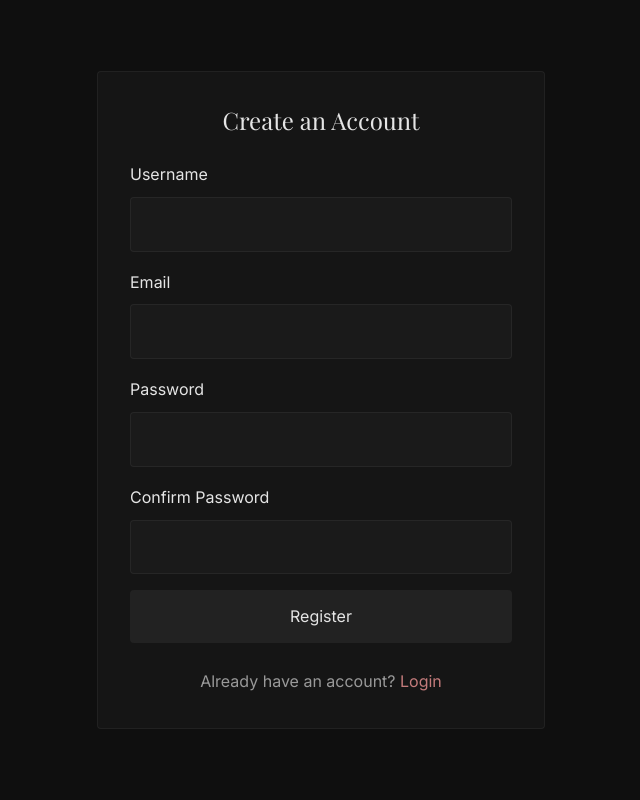
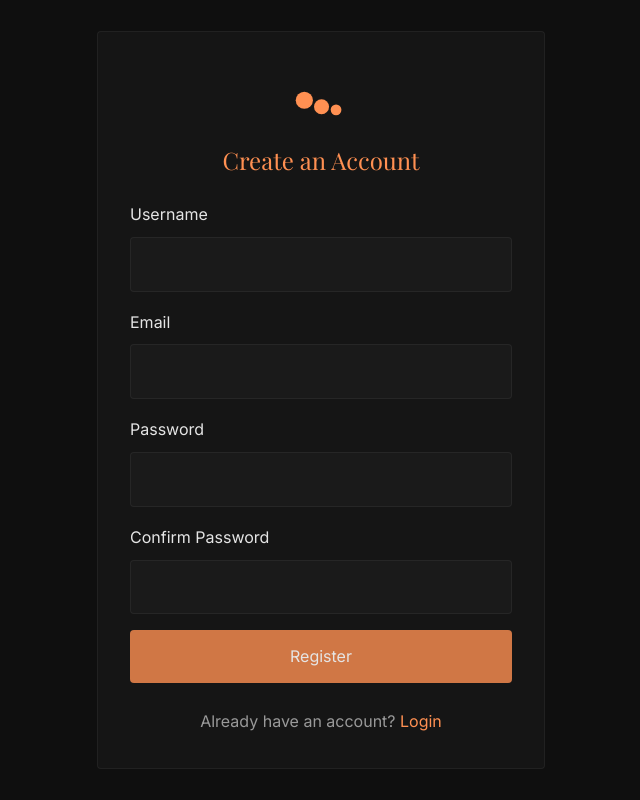
Before and after one commit to jcopperman/crumbline, a FastAPI app: page /register in a window 1280 px wide. Shown: the whole page, without its empty margins (319-959 px from the left). Run offline with FastAPI, Linux system fonts and the light colour scheme; some libraries are stand-ins or nearby versions.

Commit message:
Add logo and favicon assets; update HTML templates for branding and styling

```diff
--- a/tailwind.config.js
+++ b/tailwind.config.js
@@ -11,7 +11,8 @@ module.exports = {
           'accent': {
             'light': '#e0c8b0',
             'medium': '#c37b7b',
-            'dark': '#555555'
+            'dark': '#555555',
+            'orange': '#FF9052' // Color from the logo
           }
         }
       },
--- a/templates/base.html
+++ b/templates/base.html
@@ -4,6 +4,13 @@
     <meta charset="UTF-8">
     <meta name="viewport" content="width=device-width, initial-scale=1.0">
     <title>Crumbline</title>
+    <!-- Favicons -->
+    <link rel="apple-touch-icon" sizes="180x180" href="/static/images/favicon/apple-touch-icon.png">
+    <link rel="icon" type="image/png" sizes="32x32" href="/static/images/favicon/favicon-32x32.png">
+    <link rel="icon" type="image/png" sizes="16x16" href="/static/images/favicon/favicon-16x16.png">
+    <link rel="icon" href="/static/images/logo.svg" type="image/svg+xml">
+    <link rel="manifest" href="/static/images/site.webmanifest">
+    <meta name="theme-color" content="#FF9052">
     <script src="https://unpkg.com/htmx.org@1.9.10"></script>
     <script src="https://cdn.tailwindcss.com"></script>
     <link rel="preconnect" href="https://fonts.googleapis.com">
@@ -21,7 +28,8 @@
                             'accent': {
                                 'light': '#e0c8b0',
                                 'medium': '#c37b7b',
-                                'dark': '#555555'
+                                'dark': '#555555',
+                                'orange': '#FF9052'
                             }
                         }
                     },
@@ -43,9 +51,14 @@
 <body class="bg-crumb-bg text-crumb-text font-sans leading-relaxed">
     <div class="min-h-screen">
         {% if current_user %}
-        <div class="bg-crumb-accent-dark/20 border-b border-crumb-accent-dark/30 py-2 px-4 flex justify-end items-center">
-            <span class="mr-4">Hello, {{ current_user.username }}</span>
-            <a href="/logout" class="text-crumb-accent-medium hover:underline">Logout</a>
+        <div class="bg-crumb-accent-dark/20 border-b border-crumb-accent-dark/30 py-2 px-4 flex justify-between items-center">
+            <div class="flex items-center">
+                <img src="/static/images/logo.svg" alt="Crumbline Logo" class="h-8 w-auto mr-2">
+            </div>
+            <div>
+                <span class="mr-4">Hello, {{ current_user.username }}</span>
+                <a href="/logout" class="text-crumb-accent-orange hover:underline">Logout</a>
+            </div>
         </div>
         {% endif %}
         {% block content %}{% endblock %}
--- a/templates/feed_entry.html
+++ b/templates/feed_entry.html
@@ -2,7 +2,7 @@
     <header class="mb-4">
         <h2 class="font-serif text-2xl mb-2">
             <a href="{{ entry.link }}" target="_blank"
-               class="text-crumb-text hover:text-crumb-accent-light transition-colors">
+               class="text-crumb-text hover:text-crumb-accent-orange transition-colors">
                 {{ entry.title }}
             </a>
         </h2>
@@ -15,7 +15,7 @@
     </div>
     <button hx-post="/entries/{{ entry.id }}/toggle"
             hx-target="#entry-{{ entry.id }}"
-            class="mt-4 text-crumb-muted hover:text-crumb-accent-light transition-colors">
+            class="mt-4 text-crumb-muted hover:text-crumb-accent-orange transition-colors">
         {% if entry.is_read %}✓ Read{% else %}○ Unread{% endif %}
     </button>
 </article>
--- a/templates/feed_item.html
+++ b/templates/feed_item.html
@@ -1,13 +1,13 @@
-<div class="group flex items-center justify-between p-2 hover:bg-crumb-accent-dark/10 rounded transition-colors" id="feed-{{ feed.id }}">
+<div class="group flex items-center justify-between p-2 hover:bg-crumb-accent-orange/10 hover:scale-[1.02] rounded transition-all duration-200" id="feed-{{ feed.id }}">
     <button hx-get="/feeds/{{ feed.id }}/entries"
             hx-target="#entries-container"
-            class="flex-1 text-left text-crumb-text hover:text-crumb-accent-light transition-colors">
+            class="flex-1 text-left text-crumb-text hover:text-crumb-accent-orange transition-colors">
         {{ feed.title }}
     </button>
     <button hx-delete="/feeds/{{ feed.id }}"
             hx-target="#feed-{{ feed.id }}"
             hx-swap="outerHTML swap:1s"
-            class="text-crumb-muted hover:text-crumb-accent-medium opacity-0 group-hover:opacity-100 transition-all">
+            class="text-crumb-muted hover:text-crumb-accent-orange opacity-0 group-hover:opacity-100 transition-all">
         ×
     </button>
 </div>
--- a/templates/register.html
+++ b/templates/register.html
@@ -3,7 +3,10 @@
 {% block content %}
 <div class="flex justify-center items-center min-h-screen">
     <div class="w-full max-w-md p-8 bg-crumb-accent-dark/10 border border-crumb-accent-dark/20 rounded">
-        <h1 class="font-serif text-2xl mb-6 text-center text-crumb-text">Create an Account</h1>
+        <div class="flex flex-col items-center mb-6">
+            <img src="/static/images/logo.svg" alt="Crumbline Logo" class="h-16 w-auto mb-4 hover:rotate-12 transition-transform duration-300">
+            <h1 class="font-serif text-2xl text-center text-crumb-accent-orange">Create an Account</h1>
+        </div>
 
         {% if error %}
         <div id="error-message" class="mb-4 p-3 bg-red-900/30 border border-red-800 text-red-200 rounded">
@@ -24,7 +27,7 @@
                     id="username"
                     name="username"
                     required
-                    class="w-full p-3 bg-crumb-accent-dark/10 border border-crumb-accent-dark/20 rounded text-crumb-text placeholder-crumb-muted focus:outline-none focus:border-crumb-accent-medium"
+                    class="w-full p-3 bg-crumb-accent-dark/10 border border-crumb-accent-dark/20 rounded text-crumb-text placeholder-crumb-muted focus:outline-none focus:border-crumb-accent-orange focus:ring-1 focus:ring-crumb-accent-orange/50"
                 >
             </div>
             <div>
@@ -34,7 +37,7 @@
                     id="email"
                     name="email"
                     required
-                    class="w-full p-3 bg-crumb-accent-dark/10 border border-crumb-accent-dark/20 rounded text-crumb-text placeholder-crumb-muted focus:outline-none focus:border-crumb-accent-medium"
+                    class="w-full p-3 bg-crumb-accent-dark/10 border border-crumb-accent-dark/20 rounded text-crumb-text placeholder-crumb-muted focus:outline-none focus:border-crumb-accent-orange focus:ring-1 focus:ring-crumb-accent-orange/50"
                 >
             </div>
             <div>
@@ -44,7 +47,7 @@
                     id="password"
                     name="password"
                     required
-                    class="w-full p-3 bg-crumb-accent-dark/10 border border-crumb-accent-dark/20 rounded text-crumb-text placeholder-crumb-muted focus:outline-none focus:border-crumb-accent-medium"
+                    class="w-full p-3 bg-crumb-accent-dark/10 border border-crumb-accent-dark/20 rounded text-crumb-text placeholder-crumb-muted focus:outline-none focus:border-crumb-accent-orange focus:ring-1 focus:ring-crumb-accent-orange/50"
                 >
             </div>
             <div>
@@ -54,12 +57,12 @@
                     id="confirm_password"
                     name="confirm_password"
                     required
-                    class="w-full p-3 bg-crumb-accent-dark/10 border border-crumb-accent-dark/20 rounded text-crumb-text placeholder-crumb-muted focus:outline-none focus:border-crumb-accent-medium"
+                    class="w-full p-3 bg-crumb-accent-dark/10 border border-crumb-accent-dark/20 rounded text-crumb-text placeholder-crumb-muted focus:outline-none focus:border-crumb-accent-orange focus:ring-1 focus:ring-crumb-accent-orange/50"
                 >
             </div>
             <button
                 type="submit"
-                class="w-full p-3 bg-crumb-accent-dark/20 text-crumb-text rounded hover:bg-crumb-accent-dark/30 transition-colors"
+                class="w-full p-3 bg-crumb-accent-orange/80 text-crumb-text rounded hover:bg-crumb-accent-orange transition-colors"
             >
                 Register
             </button>
@@ -68,7 +71,7 @@
         <div class="mt-6 text-center">
             <p class="text-crumb-muted">
                 Already have an account?
-                <a href="/login" class="text-crumb-accent-medium hover:underline">Login</a>
+                <a href="/login" class="text-crumb-accent-orange hover:underline">Login</a>
             </p>
         </div>
     </div>
```
Also changed, not shown: templates/403.html (+5 -2 lines), templates/index.html (+9 -6 lines), templates/login.html (+8 -5 lines), templates/profile.html (+11 -8 lines), README.md, feeds.db, static/images/favicon/android-chrome-192x192.png (added), static/images/favicon/android-chrome-512x512.png (added), static/images/favicon/apple-touch-icon.png (added), static/images/favicon/favicon-16x16.png (added), static/images/favicon/favicon-32x32.png (added), static/images/favicon/favicon.ico (added), static/images/logo.png (added), static/images/logo.svg (added), 1 more files.
